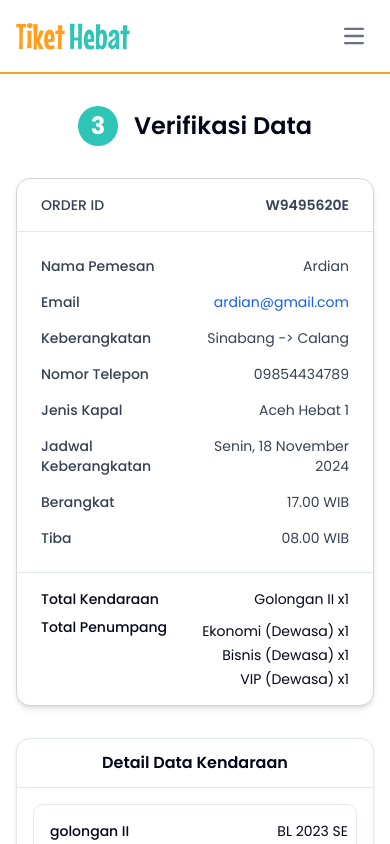
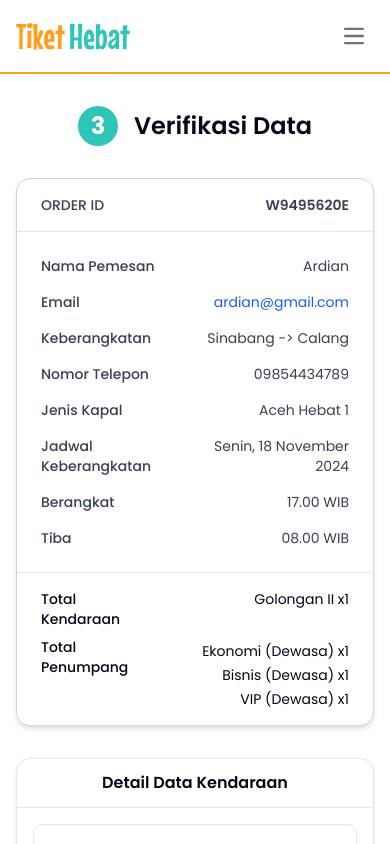
Before and after one commit to Ardiannnnnn/tiket-hebat, a Next.js app: page /book/form/verifikasi in a window 390 px wide. Shown: the top 844 px of the page. Built offline with nearby package versions, Linux system fonts and the light colour scheme.

Commit message:
fixing sizing

```diff
--- a/app/ui/verifikasi/info.tsx
+++ b/app/ui/verifikasi/info.tsx
@@ -63,11 +63,11 @@ export default function Info() {
       <CardFooter className="border-t py-4">
         <div className="text-sm w-full">
           <div className="flex justify-between">
-            <span className="font-medium">Total Kendaraan</span>
+          <span className="font-medium text-start flex flex-col md:flex-row md:gap-1">Total <span>Kendaraan</span></span>
             <span className="text-end">{order.totalKendaraan}</span>
           </div>
           <div className="mt-2 flex justify-between">
-            <span className="font-medium ">Total Penumpang</span>
+            <span className="font-medium text-start flex flex-col md:flex-row md:gap-1">Total <span>Penumpang</span></span>
             <div className="mt-1 flex flex-col gap-1 text-end">
               {order.totalPenumpang.map((p, index) => (
                 <p
```
